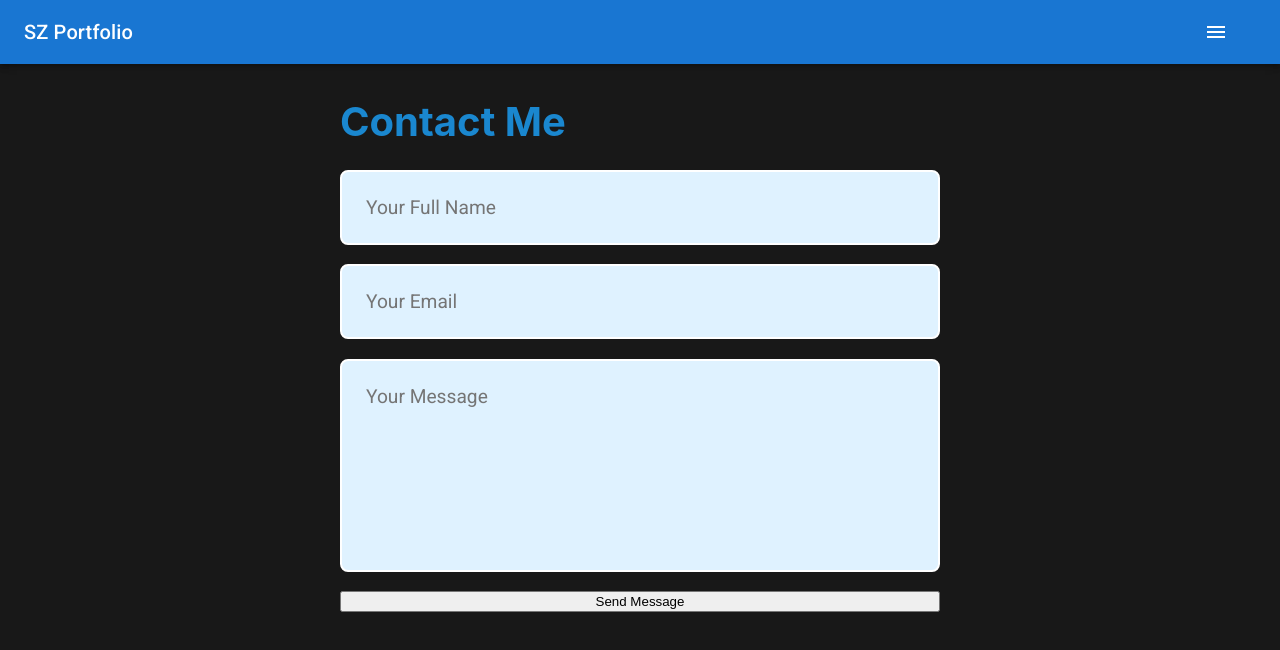
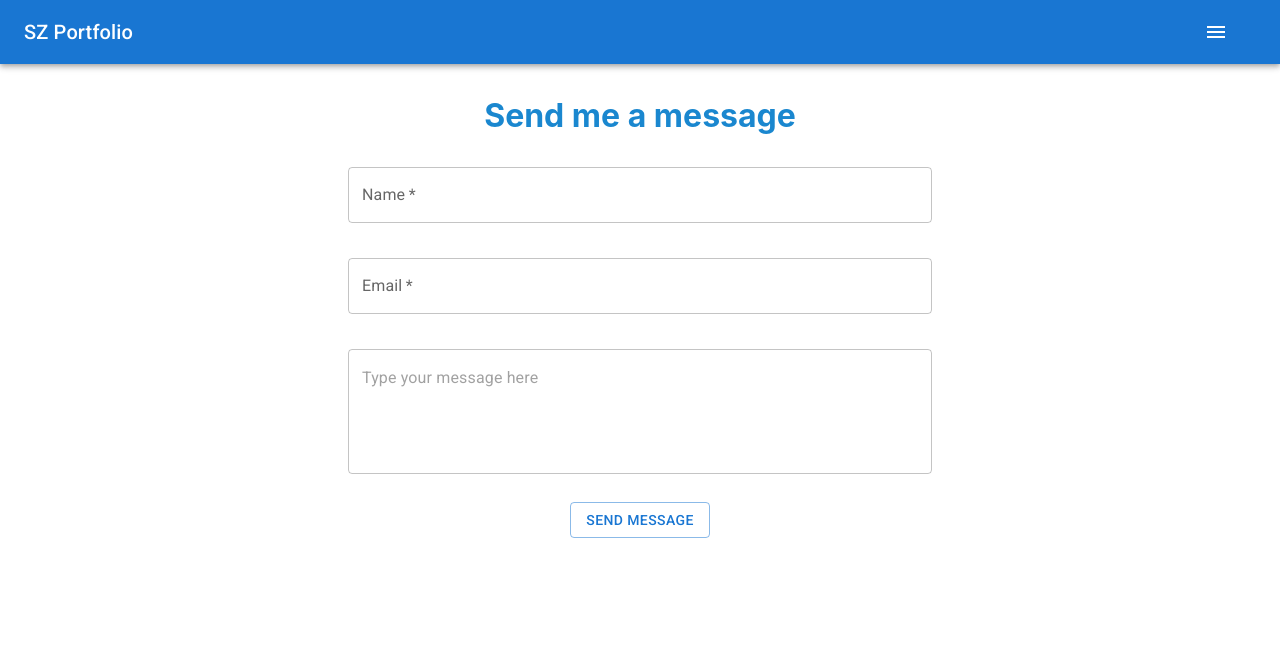
Before and after one commit to brunash/portfolio, a React (Create React App) app: page /contact in a window 1280 px wide. Shown: the top 650 px of the page. Built offline with nearby package versions, Linux system fonts and the light colour scheme.

Commit message:
converted form to MUI

```diff
--- a/src/components/About/About.scss
+++ b/src/components/About/About.scss
@@ -1,5 +1,5 @@
 .container {
-    color: white;
+    color: black;
     //font-size: 5rem;
     display: flex;
     flex-direction: column;
--- /dev/null
+++ b/src/components/Button/Button.js
@@ -0,0 +1,11 @@
+import * as React from 'react';
+import Stack from '@mui/material/Stack';
+import Button from '@mui/material/Button';
+
+export default function BasicButtons() {
+  return (
+    <Stack spacing={2} direction="row">
+      <Button variant="outlined" type='submit'>Send Message</Button>
+    </Stack>
+  );
+}
--- a/src/components/Contact/Contact.js
+++ b/src/components/Contact/Contact.js
@@ -2,6 +2,8 @@ import './Contact.scss';
 import React, { useRef } from 'react';
 import emailjs from 'emailjs-com';
 import { Link } from 'react-router-dom';
+import Button from '../Button/Button'
+import { TextField, Typography } from '@mui/material';
 
 
 const Contact= () => {
@@ -12,18 +14,53 @@ const Contact= () => {
 
       emailjs.sendForm('service_bl1wgap', 'template_9b87k9p', form.current, '_H2ELp_8grAZ3Dl41')
 
-      alert('Email sent successfully');
+      alert('Email sent!');
 
       e.target.reset();
     };
     return (
         <section id="contact">
-        <h1 className='contact__title'>Contact Me</h1>
+            <div className='title__container'>
+            <h3 className='contact__title'>Send me a message</h3>
+            </div>
             <form ref={form} onSubmit={sendEmail}>
-                <input type='name' name='name' placeholder='Your Full Name' required/>
-                <input type='email' name='email' placeholder='Your Email' required/>
-                <textarea name='message' placeholder='Your Message' rows='7' required></textarea>
-                <button className='button' type='submit'>Send Message</button>
+                <TextField
+                required
+                type='text'
+                name='name'
+                autoComplete="off"
+                label='Name'
+                sx={{
+                '& > :not(style)': { m: 1 },
+                color: 'primary',
+                }}
+                />
+                <TextField
+                required
+                type='email'
+                name='email'
+                autoComplete="off"
+                label='Email'
+                sx={{
+                '& > :not(style)': { m: 1 },
+                color: 'primary',
+                }}
+                />
+
+                <TextField
+                multiline
+                 required
+                type='text'
+                autoComplete="off"
+                sx={{
+                '& > :not(style)': { m: 1 },
+                color: 'primary',
+                }}
+                rows={4} name='message' placeholder='Type your message here'/>
+                {/* <button className='button' type='submit'>Send Message</button> */}
+                <div className='button__container'>
+                <Button className='button'></Button>
+                </div>
             </form>
         </section>
     )
--- a/src/components/Contact/Contact.scss
+++ b/src/components/Contact/Contact.scss
@@ -4,19 +4,28 @@ form{
     gap: 1.2rem;
 }
 
-input, textarea{
-    padding: 1.5rem;
-    border-radius: 8px;
-    border: 2px solid white;
-    resize: none;
-    font-size: 1.2rem;
-    font-family: 'Roboto', sans-serif;
-    background-color: #dff2ff;
-    color: black;
+// input, textarea{
+//     padding: 1.5rem;
+//     border-radius: 8px;
+//     border: 2px solid white;
+//     resize: none;
+//     font-size: 1.2rem;
+//     font-family: 'Roboto', sans-serif;
+//     background-color: #dff2ff;
+//     color: black;
+// }
+
+.title__container {
+    display: flex;
+    justify-content: center;
 }
 
+.button__container {
+    display: flex;
+    justify-content: center;
+}
 .contact__title{
-    font-size: 2.5rem;
+    font-size: 2rem;
     font-weight: bold;
     margin-bottom: 1.5rem;
     color: #1a87cf;
--- a/src/constants/Constants.js
+++ b/src/constants/Constants.js
@@ -35,6 +35,14 @@ export const projects = [{
         source: 'https://github.com/brunash/brainStation-bandsite.git',
         id: 3,
     },
+    {
+        title: 'Band-Site',
+        description: "This is a web site of an imaginary band. Guests can read other visitors comments, add their own and buy tickets for different concert events.",
+        image: Image4,
+        tags: ['JavaScript ', 'Axios ', 'SASS '],
+        source: 'https://github.com/brunash/brainStation-bandsite.git',
+        id: 3,
+    },
 ];
 
 export const TimeLineData = [{
--- a/src/main.scss
+++ b/src/main.scss
@@ -2,7 +2,7 @@
 
 
 html {
-    background-color: rgba(0, 0, 0, 0.906);
+    background-color: rgba(255, 255, 255, 0.906);
     color: white;
     // display: flex;
     // align-items: center;
```
